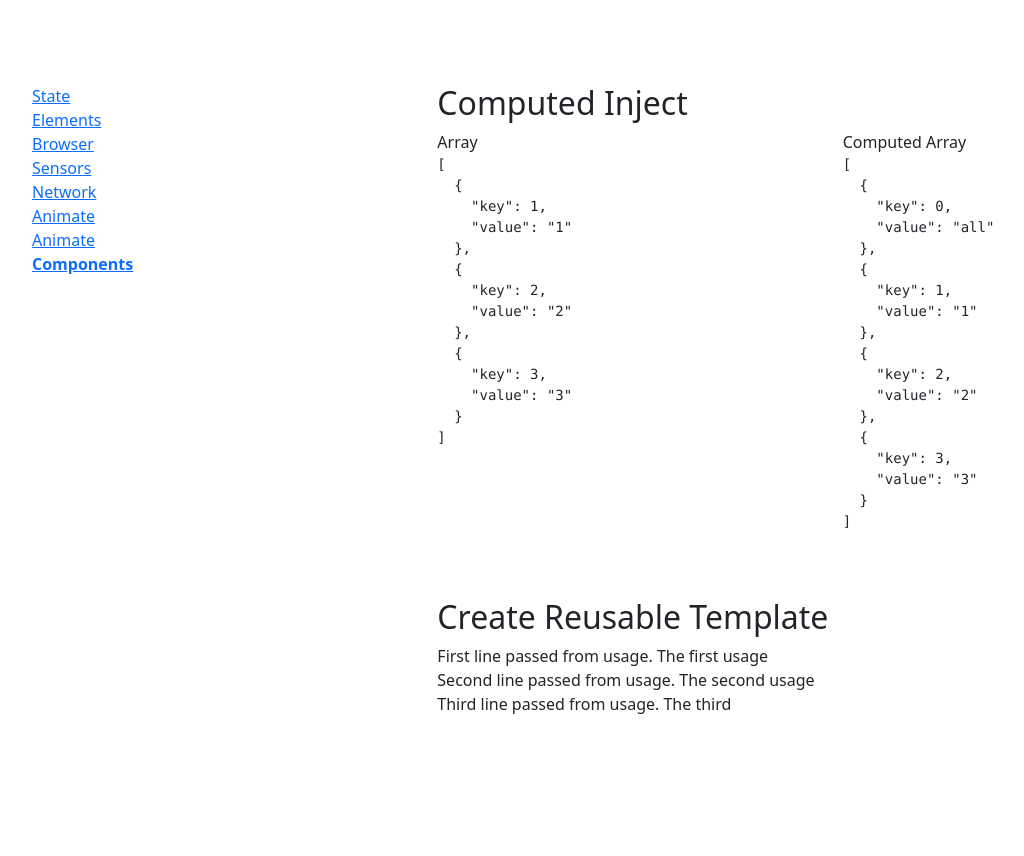
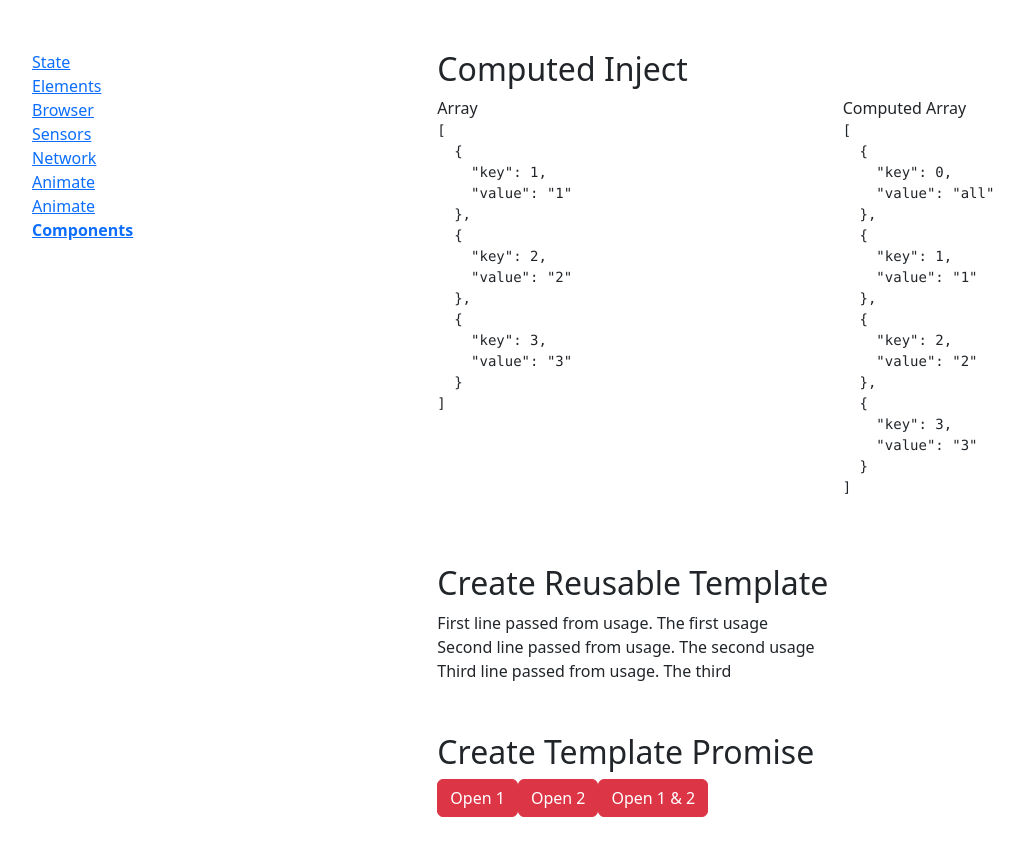
Before and after one commit to UlakhovichKate/vueUse, a Vue app: page /components in a window 1280 px wide. Shown: the top 856 px of the page, without its empty margins (0-1024 px from the left). Before the commit the page ends 800 px from the top, so only its background shows below. Built offline with nearby package versions, Linux system fonts and the light colour scheme.

Commit message:
CreateTemplatePromise.vue

```diff
--- a/src/components/ListComponents.vue
+++ b/src/components/ListComponents.vue
@@ -1,11 +1,13 @@
 <template>
   <computed-inject/>
   <create-reusable-template/>
+  <create-template-promise/>
 </template>
 
 <script setup>
 import ComputedInject from "../vueUseComponents/ComputedInject.vue";
 import CreateReusableTemplate from "../vueUseComponents/CreateReusableTemplate.vue";
+import CreateTemplatePromise from "../vueUseComponents/CreateTemplatePromise.vue";
 
 
 </script>
--- /dev/null
+++ b/src/vueUseComponents/CreateTemplatePromise.vue
@@ -0,0 +1,69 @@
+<script setup lang="ts">
+import { createTemplatePromise } from '@vueuse/core'
+
+type DialogResult = 'ok' | 'cancel'
+
+const TemplatePromise = createTemplatePromise<DialogResult, [string]>({
+  transition: {
+    name: 'fade',
+    appear: true,
+  },
+})
+
+async function open(idx: number) {
+  console.log(idx, 'Before')
+  const result = await TemplatePromise.start(`Hello ${idx}`)
+  console.log(idx, 'After', result)
+}
+
+function asyncFn() {
+  return new Promise<DialogResult>((resolve) => {
+    setTimeout(() => {
+      resolve('ok')
+    }, 1000)
+  })
+}
+</script>
+
+<template>
+  <h2>Create Template Promise</h2>
+  <div class="flex gap-2">
+    <button class="btn btn-danger" @click="open(1)">
+      Open 1
+    </button>
+    <button class="btn btn-danger" @click="open(2)">
+      Open 2
+    </button>
+    <button class="btn btn-danger" @click="open(1); open(2)">
+      Open 1 & 2
+    </button>
+  </div>
+  <TemplatePromise v-slot="{ resolve, args, isResolving }">
+    <div class="position-fixed top-50 d-flex justify-content-center align-items-center w-50 z-30">
+      <dialog open class="border-gray/10 shadow rounded ma">
+        <div>Dialog {{ args[0] }}</div>
+        <p>Open console to see logs</p>
+        <div class="flex gap-2 justify-end">
+          <button class="w-35" @click="resolve('cancel')">
+            Cancel
+          </button>
+          <button class="w-35" :disabled="isResolving" @click="resolve(asyncFn())">
+            {{ isResolving ? 'Confirming...' : 'OK' }}
+          </button>
+        </div>
+      </dialog>
+    </div>
+  </TemplatePromise>
+</template>
+
+<style>
+.fade-enter-active,
+.fade-leave-active {
+  transition: opacity 0.5s ease;
+}
+
+.fade-enter-from,
+.fade-leave-to {
+  opacity: 0;
+}
+</style>
```
